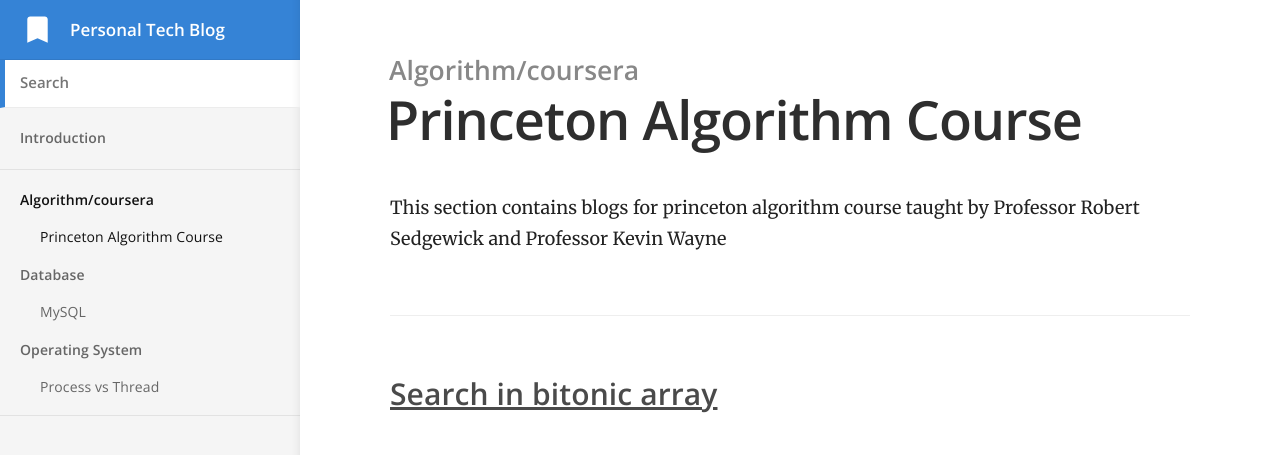
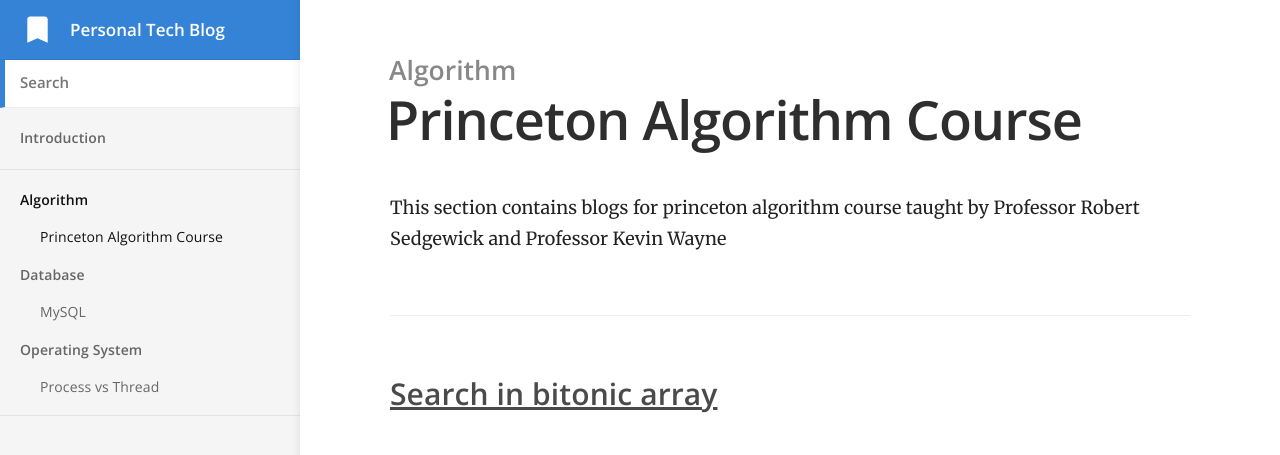
Before and after one commit to shadowoom/shadowoom.github.io, a Jekyll site: the page built from _docs/algorithm/coursera.html, in a window 1280 px wide. Shown: the top 455 px of the page. Built offline with Jekyll 4.4.1, drawn with Linux system fonts in a browser that asks for light colours.

Commit message:
modify search-in-bitonic-array.html

```diff
--- a/_docs/algorithm/coursera.html
+++ b/_docs/algorithm/coursera.html
@@ -1,6 +1,6 @@
 ---
 title: Princeton Algorithm Course
-category: Algorithm/coursera
+category: Algorithm
 order: 1
 ---
 
--- a/_posts/2018-04-11-search-in-bitonic-array.html
+++ b/_posts/2018-04-11-search-in-bitonic-array.html
@@ -1,7 +1,7 @@
 ---
 type: algorithm_course
 title: Search in bitonic array
-category: Algorithm
+category: Algorithm/coursera
 ---
 
 <p>{{ page.date | date_to_string }}</p>
```
